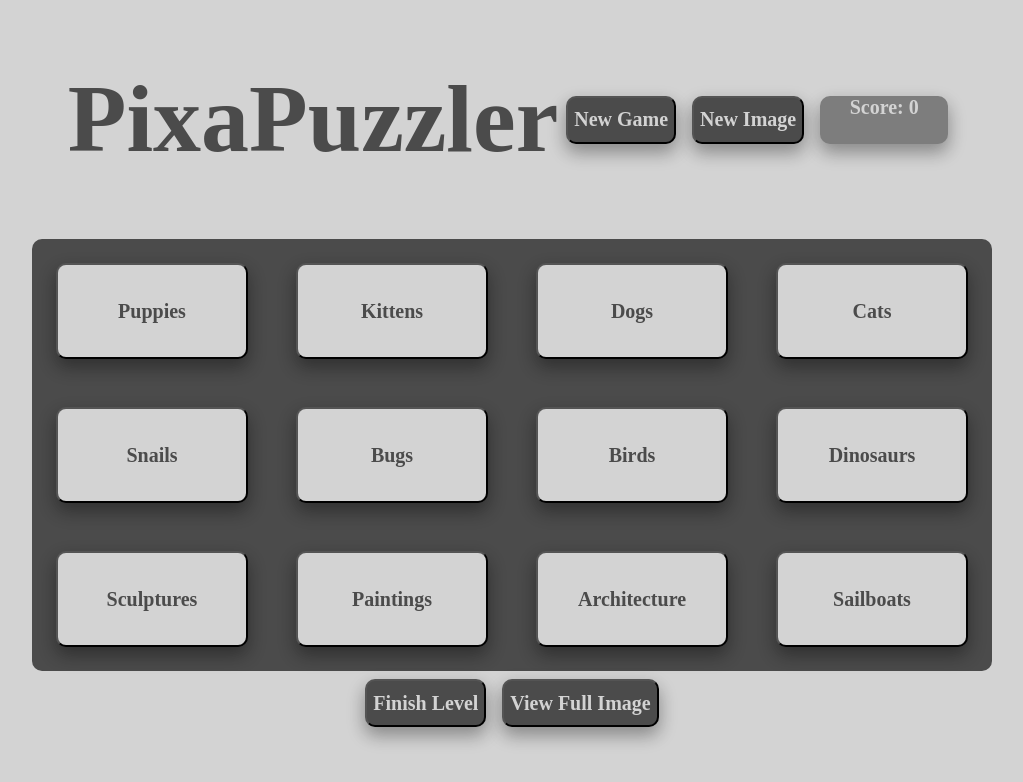
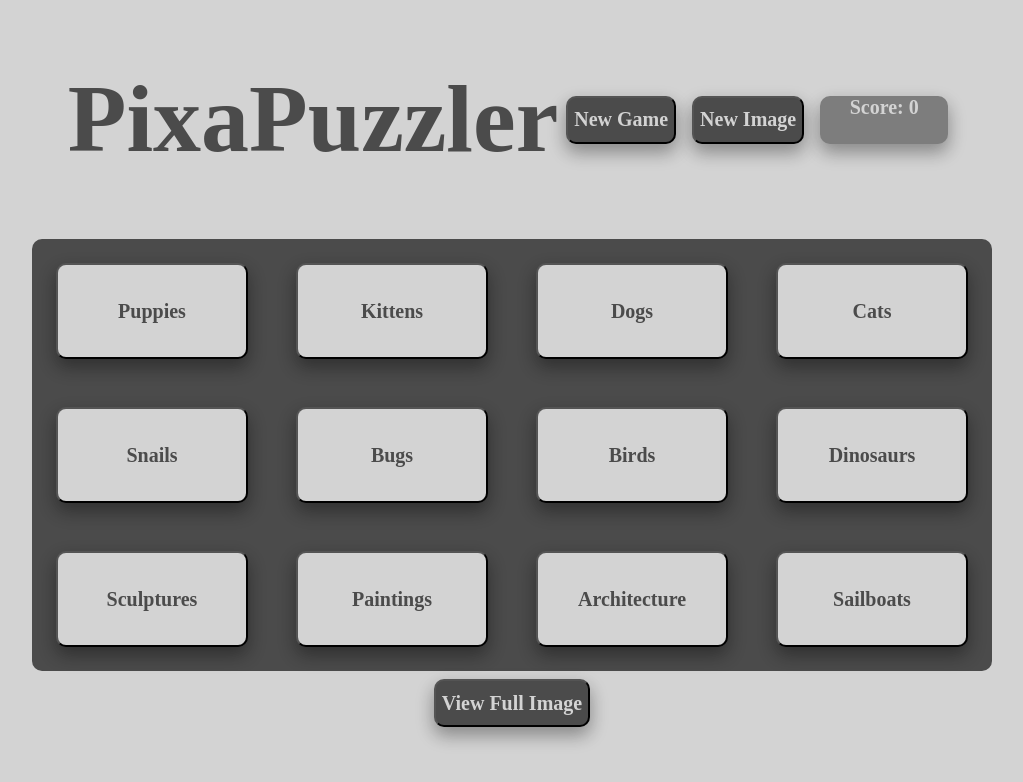
Before and after one commit to CodySelman/react-fifteen, a React (Create React App) app in the folder client/: page / in a window 1280 px wide. Shown: the top 782 px of the page, without its empty margins (128-1151 px from the left). Built offline with nearby package versions, Linux system fonts and the light colour scheme.

Commit message:
Changed finishLevel button to nextLevel button and renamed method and bind. Updated logic to reflect change.

```diff
--- a/client/src/App.js
+++ b/client/src/App.js
@@ -47,7 +47,7 @@ class App extends Component {
     this.getImages = this.getImages.bind(this);
     this.changeImage = this.changeImage.bind(this);
     this.changeDifficulty = this.changeDifficulty.bind(this);
-    this.finishLevel = this.finishLevel.bind(this);
+    this.nextLevel = this.nextLevel.bind(this);
   }
   componentDidMount() {
     this.gameStart();
@@ -278,13 +278,13 @@ class App extends Component {
       );
     }
   }
-  finishLevel() {
+  nextLevel() {
     Promise.resolve()
-      .then(this.setState({ isSolved: true }))
       .then(this.setState({score: this.state.score + 1}))
       .then(this.setState({ isLoading: true }))
       .then(this.changeImage())
       .then(this.setState({hasStarted: false}))
+      .then(this.setState({viewingFullImage: false}))
       .then(this.changeDifficulty())
       .catch(err => console.log(err));
   }
@@ -317,7 +317,10 @@ class App extends Component {
         </div>
 
         <div className='App-bottomButtonContainer'>
-            <button className='fadeIn' onClick={this.finishLevel}>Finish Level</button>
+            { this.state.isSolved ?
+              <button className='fadeIn' onClick={this.nextLevel}>Next Level</button>
+              : ''
+            }
             <button className='fadeIn' onMouseEnter={() => this.setState({viewingFullImage: true})}
               onMouseLeave={() => this.state.isSolved ? '' : this.setState({viewingFullImage: false})}
             >View Full Image</button>
```
